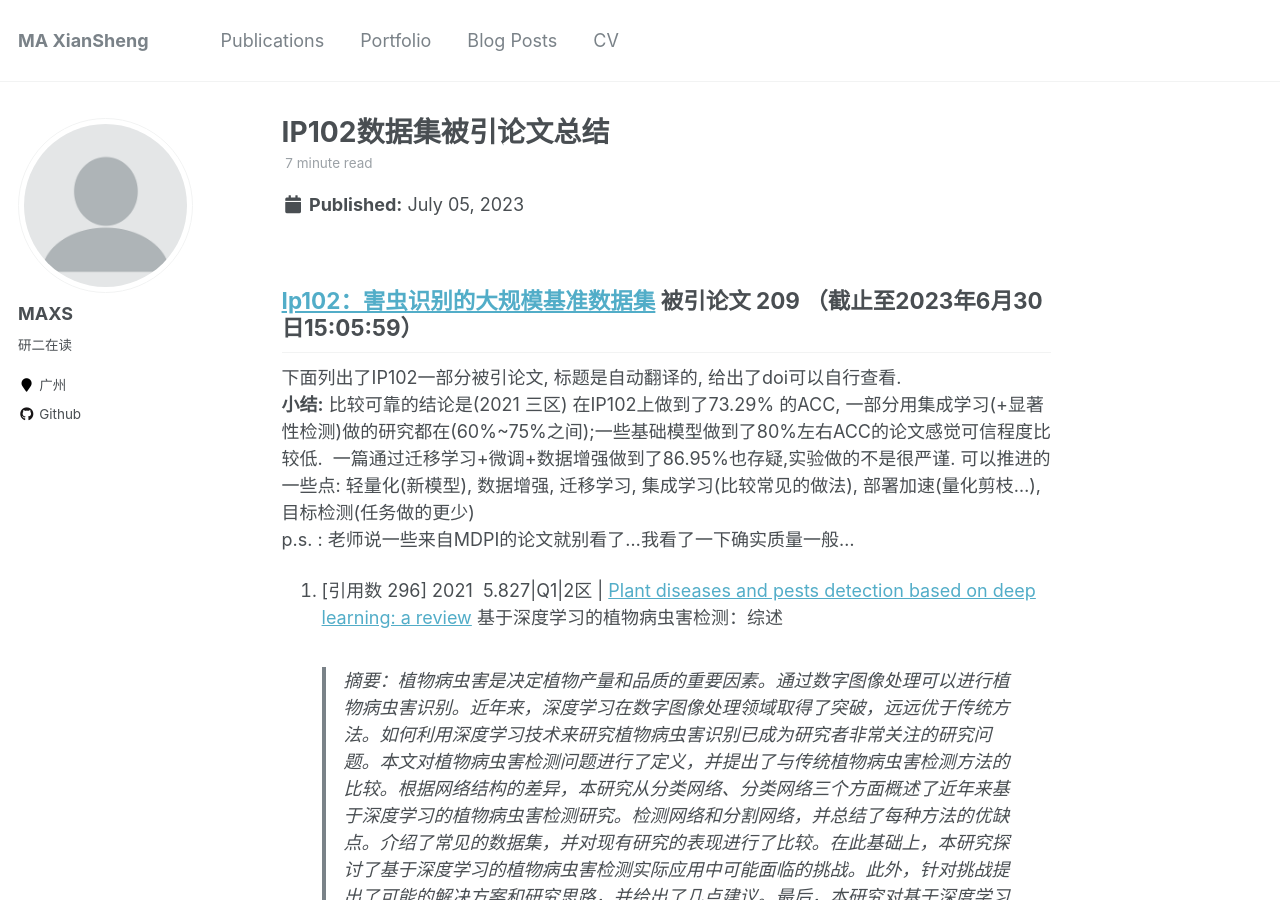
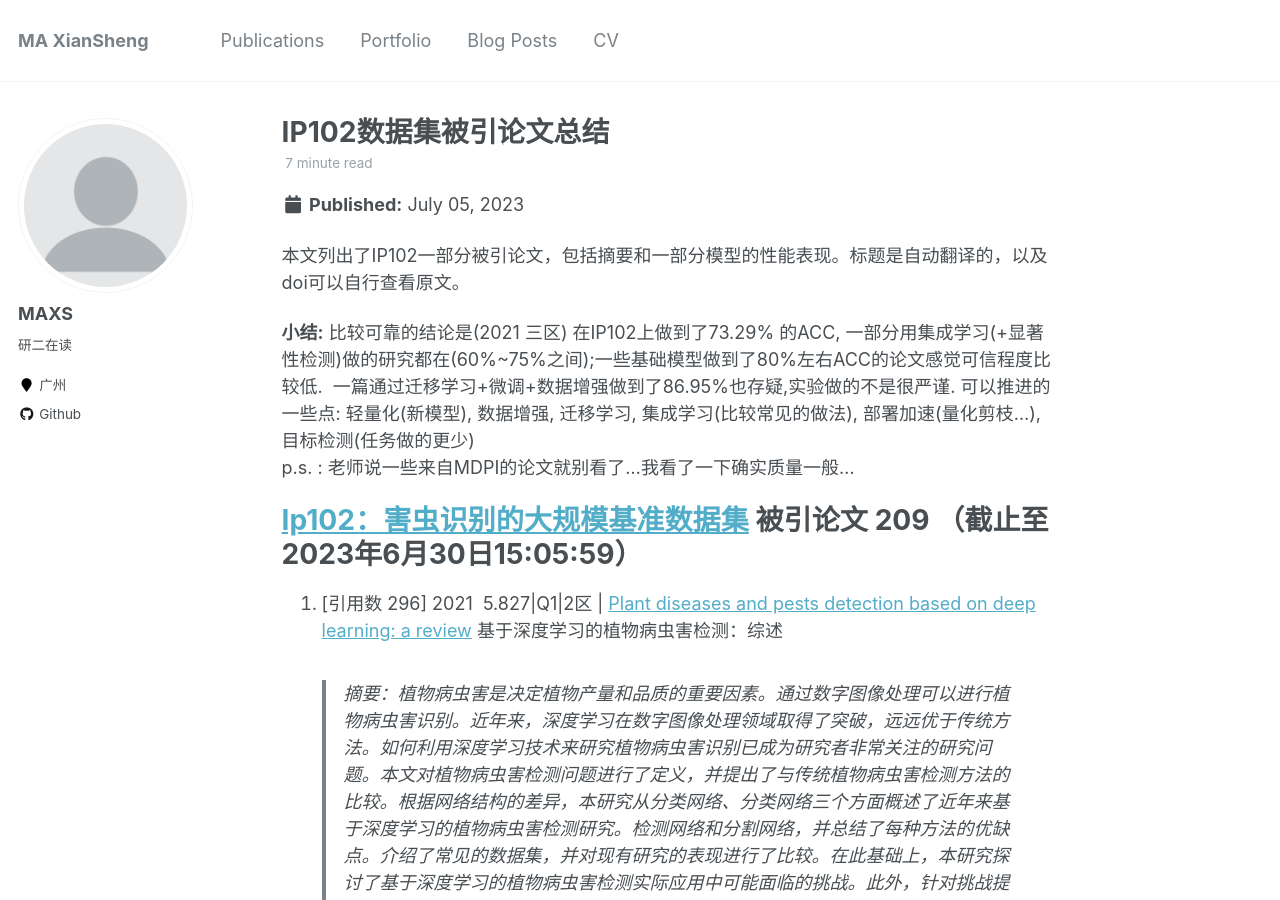
Before and after one commit to hsienshaun/hsienshaun.github.io, a Jekyll site: the page built from _posts/2023-07-05-blog-post10.md, in a window 1280 px wide and 900 px high. Built offline with Jekyll 4.4.1, drawn with Linux system fonts in a browser that asks for light colours.

Commit message:
Update 2023-07-05-blog-post10.md

```diff
--- a/_posts/2023-07-05-blog-post10.md
+++ b/_posts/2023-07-05-blog-post10.md
@@ -6,12 +6,13 @@ tags:
   - 论文
   - 笔记
 ---
+本文列出了IP102一部分被引论文，包括摘要和一部分模型的性能表现。标题是自动翻译的，以及doi可以自行查看原文。<br />
 
-## [Ip102：害虫识别的大规模基准数据集](https://scholar.google.com.hk/scholar?cluster=4487446333535453318&hl=zh-CN&as_sdt=2005&sciodt=0,5) 被引论文 209 （截止至2023年6月30日15:05:59）
 
-下面列出了IP102一部分被引论文, 标题是自动翻译的, 给出了doi可以自行查看.<br />
 **小结:** 比较可靠的结论是(2021 三区) 在IP102上做到了73.29% 的ACC, 一部分用集成学习(+显著性检测)做的研究都在(60%~75%之间);一些基础模型做到了80%左右ACC的论文感觉可信程度比较低.  一篇通过迁移学习+微调+数据增强做到了86.95%也存疑,实验做的不是很严谨. 可以推进的一些点: 轻量化(新模型), 数据增强, 迁移学习, 集成学习(比较常见的做法), 部署加速(量化剪枝…), 目标检测(任务做的更少)<br />
 p.s. : 老师说一些来自MDPI的论文就别看了...我看了一下确实质量一般...
+
+# [Ip102：害虫识别的大规模基准数据集](https://scholar.google.com.hk/scholar?cluster=4487446333535453318&hl=zh-CN&as_sdt=2005&sciodt=0,5) 被引论文 209 （截止至2023年6月30日15:05:59）
 
 1. [引用数 296] 2021  5.827\|Q1\|2区 \| [Plant diseases and pests detection based on deep learning: a review](https://link.springer.com/article/10.1186/s13007-021-00722-9)  基于深度学习的植物病虫害检测：综述
 
```
